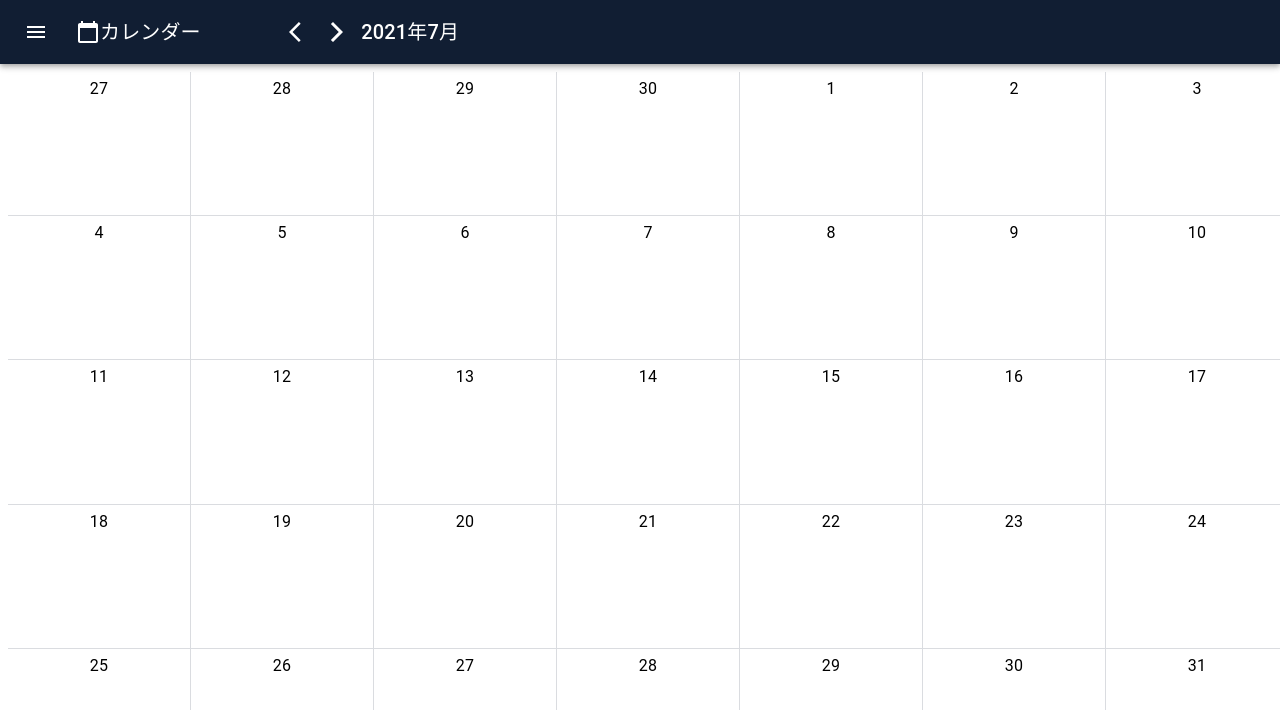
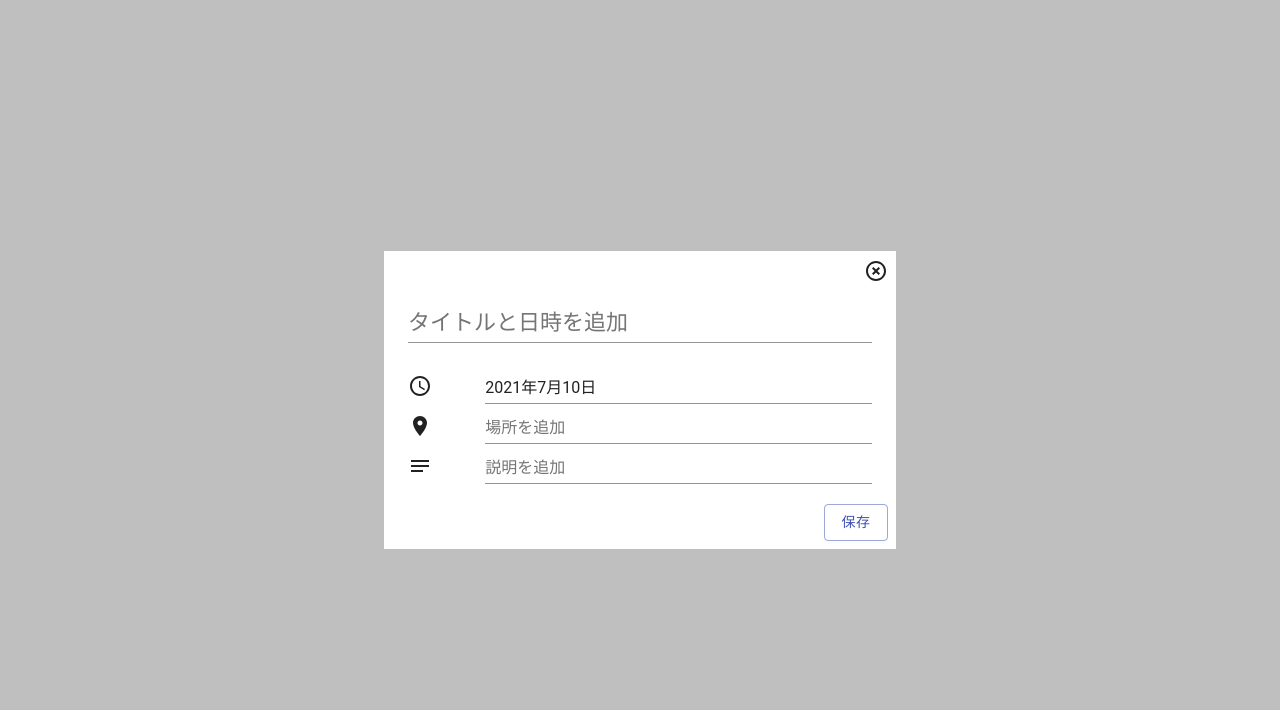
Before and after one commit to shogo-nakano-desu/calendar-app, a React (Create React App) app: page / in a window 1280 px wide. Shown: the top 710 px of the page. Built offline with nearby package versions, Linux system fonts and the light colour scheme.

Commit message:
AddScheduleDialogにもstateを持たせることができた。これからフォームをweeksArrayのstateに反映させるようにしていくのと、モーダルを表示できるようにしていく

```diff
--- a/src/AddScheduleDialog.tsx
+++ b/src/AddScheduleDialog.tsx
@@ -2,7 +2,7 @@
 // 1. コード全体が汚いので綺麗にする。特に、cssが外部ファイルで残っているのを消したい
 // 2. 入力フォームにもmaterial - uiがあるはずなので適用する
 
-import React from "react";
+import React, { useState } from "react";
 import AccessTimeIcon from "@material-ui/icons/AccessTime";
 import PlaceIcon from "@material-ui/icons/Place";
 import NotesIcon from "@material-ui/icons/Notes";
@@ -10,8 +10,6 @@ import styled from "styled-components";
 import Button from "@material-ui/core/Button";
 import HighlightOffIcon from "@material-ui/icons/HighlightOff";
 import "./AddScheduleDialog.css";
-import { flexbox } from "styled-system";
-import { FullscreenExitTwoTone } from "@material-ui/icons";
 
 // ----------ここで渡されているデータ
 interface TestScheduleMetadata {
@@ -73,12 +71,19 @@ const DateForm = styled(FormAndIcon)`
   padding: 25px 0 0 0;
 `;
 
-const AddTitleForm = () => {
+interface Props4AddTitleForm {
+  titleForm: string;
+  titleHandleChange: (e: React.ChangeEvent<HTMLInputElement>) => void;
+}
+
+const AddTitleForm = (props: Props4AddTitleForm) => {
   return (
     <Title>
       <Input
         placeholder="タイトルと日時を追加"
         type="text"
+        value={props.titleForm}
+        onChange={props.titleHandleChange}
         // className="MuiInputBase-input MuiInput-input"
         // valueはinput のstateを管理するようになった時に表示させるようにする
       />
@@ -119,7 +124,12 @@ const ShowDateForm = () => {
   );
 };
 
-const AddPlaceForm = () => {
+interface Props4AddPlaceForm {
+  placeForm: string;
+  placeHandleChange: (e: React.ChangeEvent<HTMLInputElement>) => void;
+}
+
+const AddPlaceForm = (props: Props4AddPlaceForm) => {
   return (
     <FormAndIcon>
       <div className="MuiGrid-root MuiGrid-item">
@@ -141,6 +151,8 @@ const AddPlaceForm = () => {
               aria-invalid="false"
               placeholder="場所を追加"
               type="text"
+              value={props.placeForm}
+              onChange={props.placeHandleChange}
               // valueは状態をもつようにしてからおくようにする。
             />
           </div>
@@ -150,7 +162,11 @@ const AddPlaceForm = () => {
   );
 };
 
-const AddDescriptionForm = () => {
+interface Props4AddDescriptionForm {
+  descriptionForm: string;
+  descriptionHandleChange: (e: React.ChangeEvent<HTMLInputElement>) => void;
+}
+const AddDescriptionForm = (props: Props4AddDescriptionForm) => {
   return (
     <FormAndIcon>
       <div className="MuiGrid-root MuiGrid-item">
@@ -172,6 +188,8 @@ const AddDescriptionForm = () => {
               aria-invalid="false"
               placeholder="説明を追加"
               type="text"
+              value={props.descriptionForm}
+              onChange={props.descriptionHandleChange}
               //valueの状態を持つようにする必要あり
             />
           </div>
@@ -202,6 +220,22 @@ export const CloseButton = () => {
 };
 
 export const AddScheduleDialog = () => {
+  const [titleForm, setTitleForm] = useState("");
+  const [placeForm, setPlaceForm] = useState("");
+  const [descriptionForm, setDescriptionForm] = useState("");
+
+  const titleHandleChange = (e: React.ChangeEvent<HTMLInputElement>) => {
+    setTitleForm(e.target.value);
+  };
+
+  const placeHandleChange = (e: React.ChangeEvent<HTMLInputElement>) => {
+    setPlaceForm(e.target.value);
+  };
+
+  const descriptionHandleChange = (e: React.ChangeEvent<HTMLInputElement>) => {
+    setDescriptionForm(e.target.value);
+  };
+
   return (
     <div
       role="presentation"
@@ -229,10 +263,19 @@ export const AddScheduleDialog = () => {
       <OutlineBox role="dialog">
         <CloseButton />
         <div className="MuiDialogContent-root">
-          <AddTitleForm />
+          <AddTitleForm
+            titleForm={titleForm}
+            titleHandleChange={titleHandleChange}
+          />
           <ShowDateForm />
-          <AddPlaceForm />
-          <AddDescriptionForm />
+          <AddPlaceForm
+            placeForm={placeForm}
+            placeHandleChange={placeHandleChange}
+          />
+          <AddDescriptionForm
+            descriptionForm={descriptionForm}
+            descriptionHandleChange={descriptionHandleChange}
+          />
         </div>
         <SaveButton />
       </OutlineBox>
--- a/src/index.tsx
+++ b/src/index.tsx
@@ -4,4 +4,4 @@ import { AddScheduleDialog } from "./AddScheduleDialog";
 import { CurrentScheduleDialog } from "./CurrentScheduleDialog";
 import { CalendarApp } from "./Calendar";
 
-ReactDOM.render(<CalendarApp />, document.getElementById("root"));
+ReactDOM.render(<AddScheduleDialog />, document.getElementById("root"));
```
